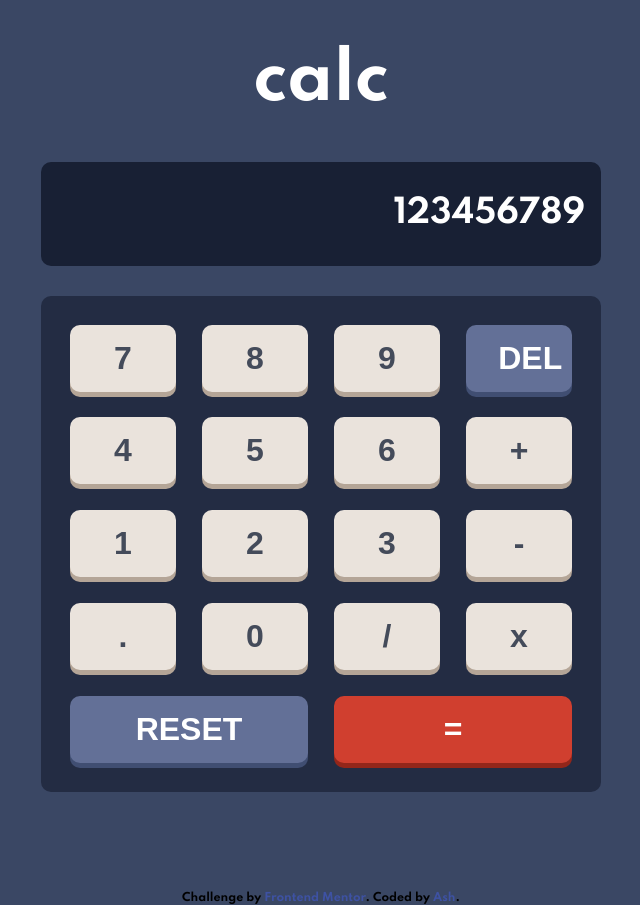
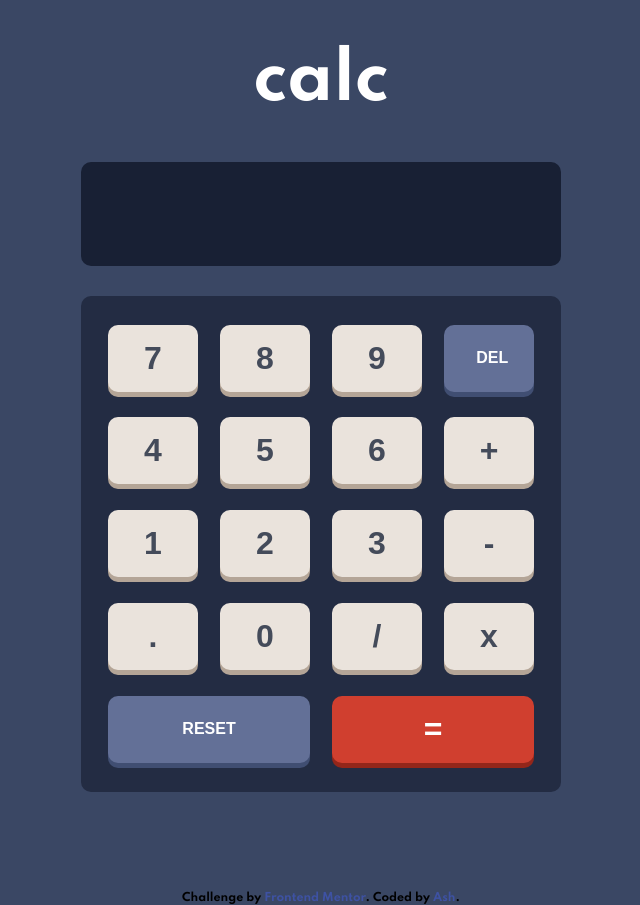
Before and after one commit to aminoo10/calculator-app, a Next.js app: page / in a window 1280 px wide. Shown: the whole page, without its empty margins (319-959 px from the left). Built offline with nearby package versions, Linux system fonts and the light colour scheme.

Commit message:
implemented number, zero, and decimal point logic

```diff
--- a/index.html
+++ b/index.html
@@ -16,8 +16,6 @@
 </head>
 <body>
 
-
-
   <div class="attribution">
     Challenge by <a href="https://www.frontendmentor.io?ref=challenge" target="_blank">Frontend Mentor</a>.
     Coded by <a href="#">Your Name Here</a>.
--- a/pages/index.js
+++ b/pages/index.js
@@ -1,6 +1,36 @@
 import Head from 'next/head'
+import { useState } from 'react';
+
 
 export default function Home() {
+
+const [result, setResult] = useState('');
+
+const handleClick = (number) => {
+  setResult(result + number);
+}
+
+const resetCalc = () => {
+  setResult('');
+}
+
+const handleClickZero = () => {
+  if (result !== '') setResult(result + 0)
+}
+
+const handleClickDecimal = () => {
+  if (!result.includes(".") && result !== '') setResult(result + ".")
+}
+
+const delCalc = () => {
+  setResult(result.slice(0,-1));
+}
+
+const displayResult = () => {
+  return result;
+}
+
+
   return (
     <div>
       <Head>
@@ -12,39 +42,39 @@ export default function Home() {
       <main className="calculator">
         <h1>calc</h1>
         <div className="screen">
-          <p className="screen-text">123456789</p>
+          <p className="screen-text">{result}</p>
         </div>
         <div className="keypad">
           <div className="row-1">
-            <button>7</button>
-            <button>8</button>
-            <button>9</button>
-            <button id="var-1">DEL</button>
+            <button value="7" onClick={e => handleClick(e.target.value)}>7</button>
+            <button value="8" onClick={e => handleClick(e.target.value)}>8</button>
+            <button value="9" onClick={e => handleClick(e.target.value)}>9</button>
+            <button id="var-1" onClick={delCalc}>DEL</button>
           </div>
 
           <div className="row-2">
-            <button>4</button>
-            <button>5</button>
-            <button>6</button>
+            <button value="4" onClick={e => handleClick(e.target.value)}>4</button>
+            <button value="5" onClick={e => handleClick(e.target.value)}>5</button>
+            <button value="6" onClick={e => handleClick(e.target.value)}>6</button>
             <button>+</button>
           </div>
 
           <div className="row-3">
-            <button>1</button>
-            <button>2</button>
-            <button>3</button>
+            <button value="1" onClick={e => handleClick(e.target.value)}>1</button>
+            <button value="2" onClick={e => handleClick(e.target.value)}>2</button>
+            <button value="3" onClick={e => handleClick(e.target.value)}>3</button>
             <button>-</button>
           </div>
 
           <div className="row-4">
-            <button>.</button>
-            <button>0</button>
+            <button onClick={handleClickDecimal}>.</button>
+            <button onClick={handleClickZero}>0</button>
             <button>/</button>
             <button>x</button>
           </div>
 
           <div className="row-5">
-            <button id="var-1">RESET</button>
+            <button id="var-1" onClick={resetCalc}>RESET</button>
             <button id="var-2">=</button>
 
           </div>
--- a/styles/globals.scss
+++ b/styles/globals.scss
@@ -1,5 +1,5 @@
 @import url('https://fonts.googleapis.com/css2?family=Spartan:wght@700&display=swap');
-$calc-width: 35rem;
+$calc-width: 30rem;
 $calc-padding: 0 1rem;
 $font-size: 32px;
 $border-radius: 10px;
@@ -75,6 +75,12 @@ button {
   border-radius: $border-radius;
   border-style: none;
   box-shadow: 0 5px hsl(28, 16%, 65%);
+  -webkit-touch-callout: none;
+  -webkit-user-select: none;
+  -khtml-user-select: none;
+  -moz-user-select: none;
+  -ms-user-select: none;
+  user-select: none;
 
 }
 
@@ -100,6 +106,7 @@ button {
 #var-1 {
   background-color:hsl(225, 21%, 49%);
   box-shadow: 0 5px hsl(224, 28%, 35%);
+  font-size: 16px;
 }
 
 #var-2 {
@@ -111,3 +118,12 @@ button {
 #var-1, #var-2 {
   color: white;
 }
+
+#var-1, #var-2, button {
+
+  &:active {
+    transform: translateY(4px);
+    box-shadow: none;
+  }
+
+}
```
